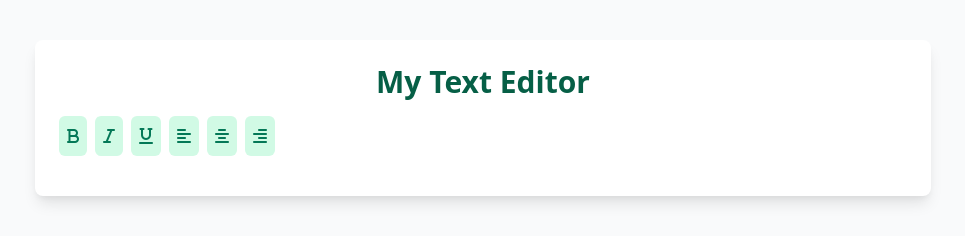
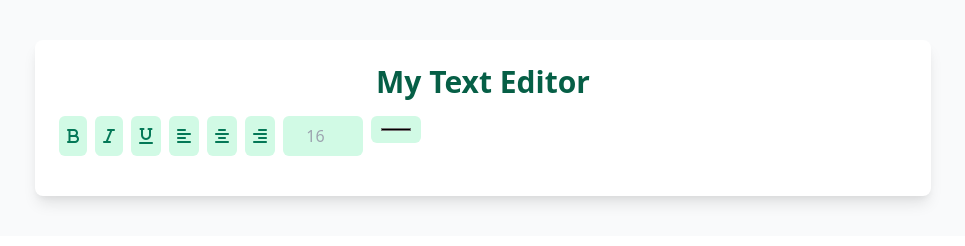
Before and after one commit to brainiac1010/My-Text-Editor, a plain HTML site: page index.html in a window 1280 px wide. Shown: the whole page, without its empty margins (157-1122 px from the left). Drawn offline with nearby package versions, Linux system fonts and the light colour scheme.

Commit message:
font size and colllore bar add

```diff
--- a/index.html
+++ b/index.html
@@ -43,6 +43,10 @@
             <button id="alignLeftBtn" class="toolbar-button p-2 bg-green-100 text-green-700 rounded-md"><i class="fas fa-align-left"></i></button>
             <button id="alignCenterBtn" class="toolbar-button p-2 bg-green-100 text-green-700 rounded-md"><i class="fas fa-align-center"></i></button>
             <button id="alignRightBtn" class="toolbar-button p-2 bg-green-100 text-green-700 rounded-md"><i class="fas fa-align-right"></i></button>
+
+
+            <input type="number" id="fontSize" placeholder="16" class="toolbar-button p-2 bg-green-100 text-green-700 rounded-md w-20 text-center" min="12" max="72">
+            <input type="color" id="fontColor" class="toolbar-button p-2 bg-green-100 text-green-700 rounded-md">
 </div>
 
 
```
